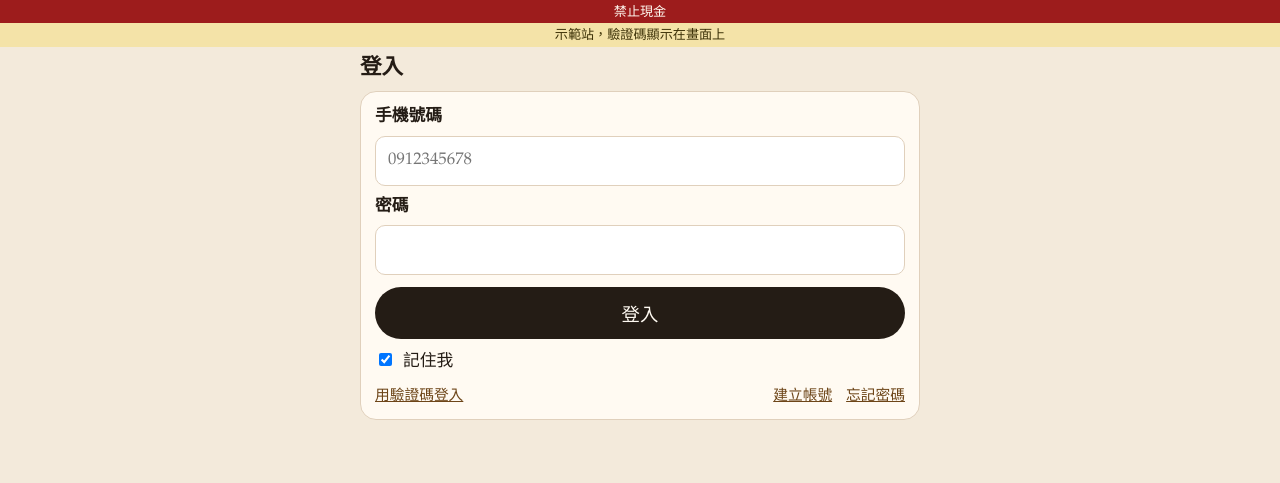
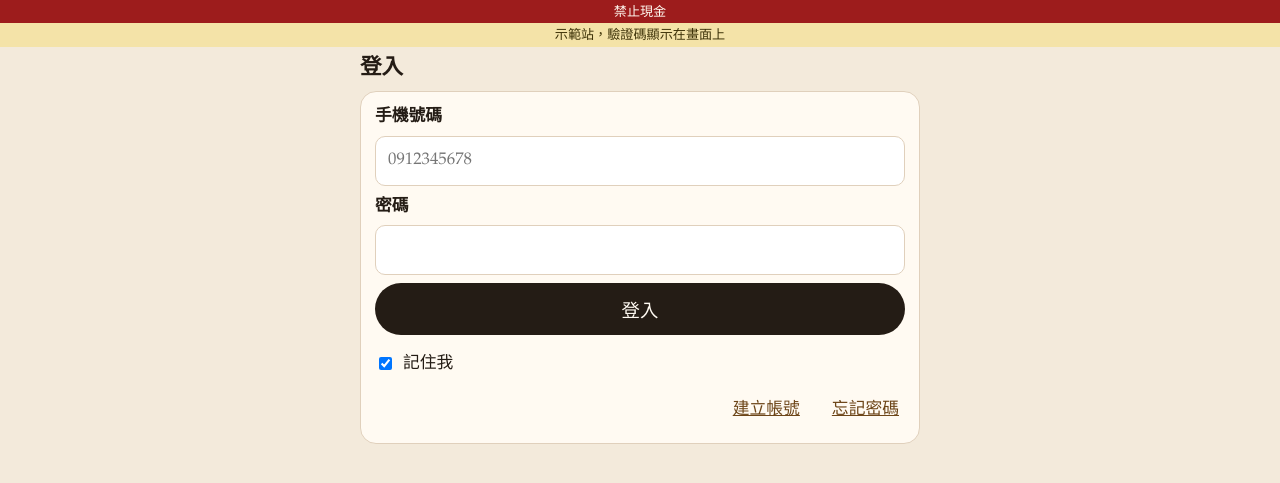
Before and after one commit to cequ3108/Zeus-s-Law, a Node server app: page /login in a window 1280 px wide. Shown: the part 45-528 px from the top of the page. Run offline with Node 20, Linux system fonts and the light colour scheme; some libraries are stand-ins or nearby versions.

Commit message:
Right-align the login card's account links.
The login button spans the card, remember-me sits on the next row, and create-account plus forgot-password are tap targets at the bottom right. Code login moves to the forgot page.

Co-authored-by: cequ3108 <cequ3108@users.noreply.github.com>

```diff
--- a/public/styles.css
+++ b/public/styles.css
@@ -228,12 +228,33 @@ body.auth .auth-card form { margin: 0; }
 body.auth .field { margin-bottom: 8px; }
 body.auth input { margin-top: 4px; padding: 10px 12px; }
 body.auth .primary-action {
+  display: block;
   width: 100%;
   min-height: 52px;
   font-size: 1.15rem;
   margin-top: 4px;
 }
-body.auth .remember { margin: 10px 0 2px; }
+body.auth .remember {
+  display: flex;
+  align-items: center;
+  width: 100%;
+  min-height: 44px;
+  margin: 8px 0 0;
+}
+body.auth .remember input { margin-top: 0; }
+.login-links {
+  display: flex;
+  justify-content: flex-end;
+  align-items: stretch;
+  gap: 20px;
+  margin-top: 2px;
+}
+.login-links a {
+  display: inline-flex;
+  align-items: center;
+  min-height: 44px;
+  padding: 0 6px;
+}
 .auth-foot {
   display: flex;
   justify-content: space-between;
@@ -243,4 +264,5 @@ body.auth .remember { margin: 10px 0 2px; }
   font-size: 0.92rem;
 }
 .auth-foot-right { margin-left: auto; display: flex; gap: 14px; }
-.primary-action { width: 100%; min-height: 52px; font-size: 1.15rem; }
+.auth-quiet { font-size: 0.82rem; color: var(--muted); }
+.primary-action { display: block; width: 100%; min-height: 52px; font-size: 1.15rem; }
--- a/src/views/forgot.ejs
+++ b/src/views/forgot.ejs
@@ -13,6 +13,7 @@
       <button class="primary-action" type="submit">取得驗證碼</button>
     </form>
     <div class="auth-foot">
+      <a class="auth-quiet" href="/login/code">用驗證碼登入</a>
       <span class="auth-foot-right"><a href="/login">返回登入</a></span>
     </div>
   </section>
--- a/src/views/login.ejs
+++ b/src/views/login.ejs
@@ -19,12 +19,9 @@
         <span>記住我</span>
       </label>
     </form>
-    <div class="auth-foot">
-      <a href="/login/code">用驗證碼登入</a>
-      <span class="auth-foot-right">
-        <a href="/join">建立帳號</a>
-        <a href="/forgot">忘記密碼</a>
-      </span>
+    <div class="login-links">
+      <a href="/join">建立帳號</a>
+      <a href="/forgot">忘記密碼</a>
     </div>
   </section>
 </main>
```
Also changed, not shown: test/auth-pages.test.js (+4 -1 lines).
